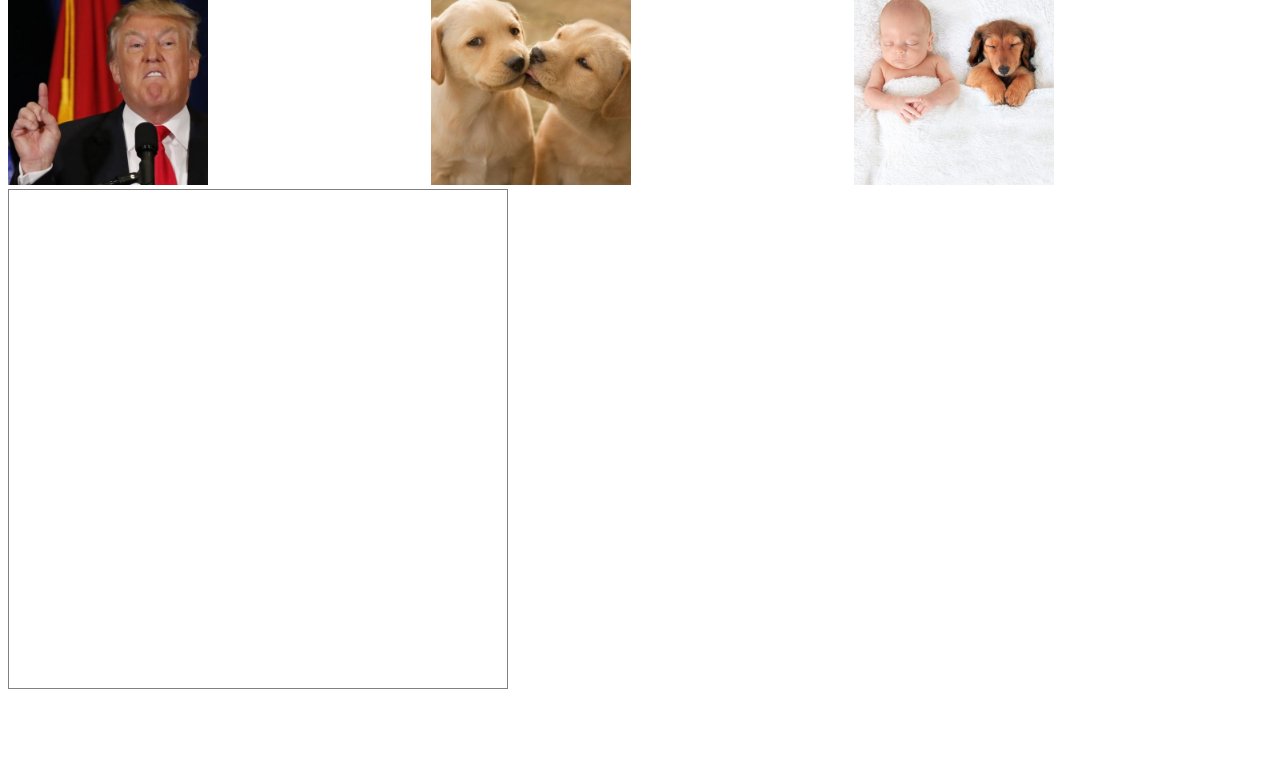
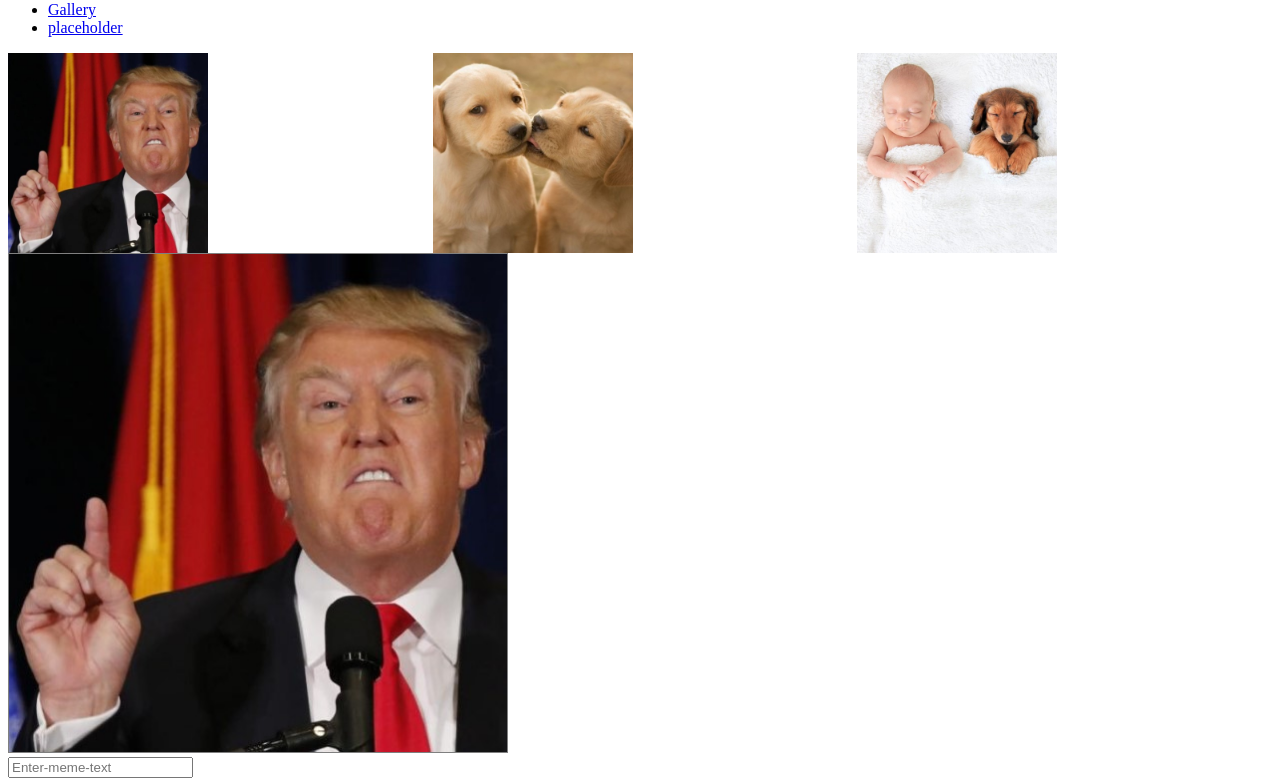
Before and after one commit to IshaiPeretz/Day29---Sprint2, a plain HTML site: page index.html in a window 1280 px wide. Shown: the part 41-819 px from the top of the page. Drawn offline with Linux system fonts and the light colour scheme.

Commit message:
add gallery render and text change

```diff
--- a/css/main.css
+++ b/css/main.css
@@ -10,15 +10,14 @@
 .image-gallery {
     display: grid;
     grid-auto-flow: column;
-
-
-    gap: 5px;
+    gap: 10px;
 
 }
 
 
 .image-box{
-    width: 200px;
+    max-width: 200px;
+    max-height: 200px;
 }
 
 canvas {
--- a/index.html
+++ b/index.html
@@ -10,16 +10,20 @@
 
 <body onload="onInit()">
 
-    <header>Meme Generator</header>
+    <header>
+        <div class="logo">Meme Generator</div>
+        <nav class=nav-bar>
+            <ul>
+                <li> <a href="#"> Gallery </a></li>
+                <li><a href="#"> placeholder </a></li>
+            </ul>
+
+        </nav>
+
+
+    </header>
 
     <section class="image-gallery">
-
-        <article class = "image-box"><img onclick="loadImg(this.src)" src="/imgs/meme-imgs (square)/1.jpg" alt=""></article>
-        <article class = "image-box"><img onclick="loadImg(this.src)" src="/imgs/meme-imgs (square)/2.jpg" alt=""></article>
-        <article class = "image-box"><img onclick="loadImg(this.src)" src="/imgs/meme-imgs (square)/3.jpg" alt=""></article>
-
-
-
 
     </section>
 
@@ -31,7 +35,8 @@
 
     <section class="meme-editor">
         <div class="canvas-container">
-            <canvas width="500px" height="500px"></canvas>
+            <canvas width="500" height="500"></canvas>
+            <input type="text" placeholder="Enter-meme-text" oninput="onTextInput(this.value)">
         </div>
     </section>
     <section class="saved-memes"></section>
@@ -41,6 +46,8 @@
 
     <script src="/js/main.js"></script>
     <script src="/js/meme-controller.js"></script>
+    <script src="/js/gallery-controller.js"></script>
+    <script src="/js/meme-service.js"></script>
 </body>
 
 </html>
--- /dev/null
+++ b/js/gallery-controller.js
@@ -0,0 +1,17 @@
+'use strict'
+
+
+function renderGallery() {
+    const elGallery = document.querySelector('.image-gallery')
+
+    const imgs = getImgs()
+
+    let stringHTML = imgs.map(img => `<article class = "image-box"><img onclick="onImgSelect(${img.id})" src="/imgs/meme-imgs (square)/${img.id}.jpg" alt=""></article>`)
+
+    elGallery.innerHTML = stringHTML.join('')
+}
+
+function onImgSelect(id){
+    setImg(id)
+    renderMeme()
+}
--- a/js/meme-controller.js
+++ b/js/meme-controller.js
@@ -6,6 +6,8 @@ let gCtx
 function onInit() {
     gElCanvas = document.querySelector('canvas')
     gCtx = gElCanvas.getContext('2d')
+    renderGallery()
+    renderMeme()
 
 
 
@@ -14,10 +16,35 @@ function onInit() {
 
 function renderMeme() {
 
+    const meme = getMeme()
+    const imgURL = getImgURL(meme.selectedImgId)
+    //   if (!imgURL) return;
+
+    const img = new Image()
+    img.src = imgURL.url
+    img.onload = () => {
+
+        renderImg(img)
 
 
 
+        const line = meme.lines[0]
+        gCtx.font = `${line.size}px Arial`
+        gCtx.fillStyle = line.color
+        gCtx.textAlign = 'center'
+
+
+        gCtx.fillText(line.txt, gElCanvas.width / 2, 50)
+
+    }
 }
+
+function onTextInput(text){
+    setLineText(text)
+    renderMeme()
+
+}
+
 
 
 
@@ -28,11 +55,13 @@ function renderImg(img) {
 
 
 function loadImg(src) {
-    console.log(src)
-
     const img = new Image()
     img.src = src
     img.onload = () => {
         renderImg(img)
+        createTextBox()
     }
+
+
+
 }
--- /dev/null
+++ b/js/meme-service.js
@@ -0,0 +1,38 @@
+var gImgs = [
+    { id: 1, url: 'imgs/meme-imgs (square)/1.jpg', keywords: ['funny', 'cat'] },
+    { id: 2, url: 'imgs/meme-imgs (square)/2.jpg', keywords: ['funny', 'cat'] },
+    { id: 3, url: 'imgs/meme-imgs (square)/3.jpg', keywords: ['funny', 'cat'] },
+]
+
+var gMeme = {
+    selectedImgId: 1,
+    selectedLineIdx: 0,
+    lines:
+        [{
+            txt: '',
+            size: 20,
+            color: 'white'
+        }]
+}
+
+function getImgs(){
+    return gImgs
+}
+function getMeme() {
+
+    return gMeme
+}
+
+
+function getImgURL(id) {
+    return gImgs.find(img => img.id === id)
+}
+
+function setLineText(text) {
+    gMeme.lines[gMeme.selectedLineIdx].txt = text
+
+}
+
+function setImg(id){
+    gMeme.selectedImgId = id
+}
```
